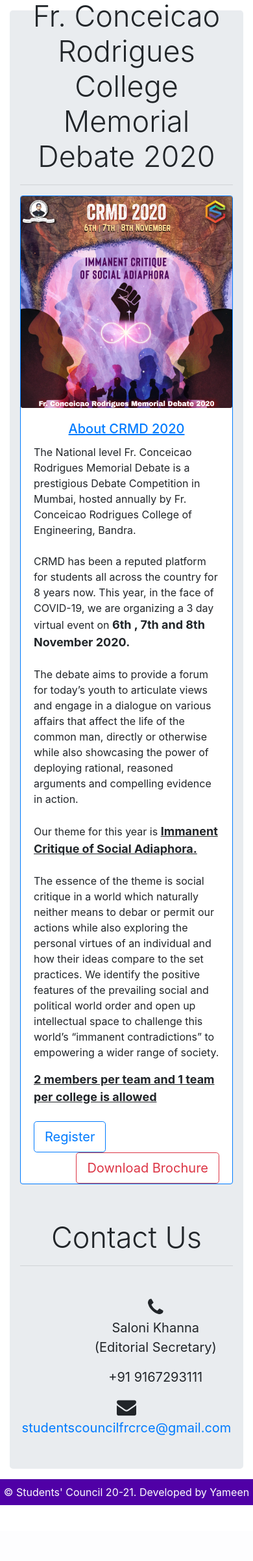
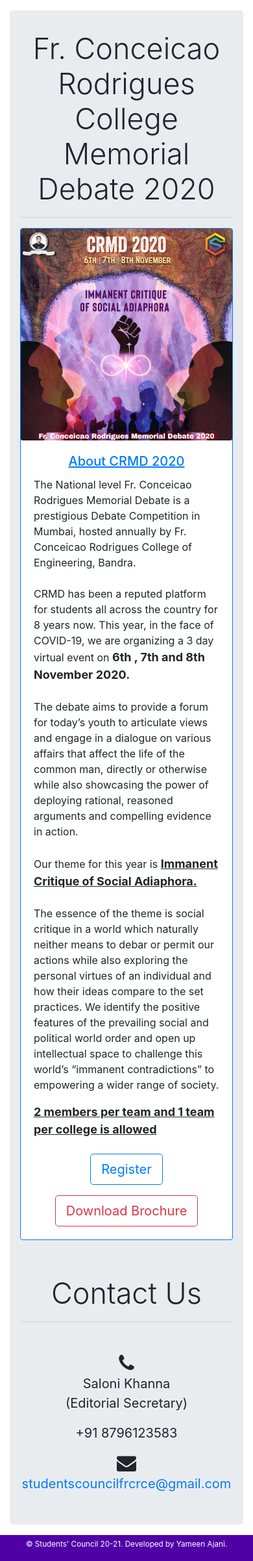
Before and after one commit to yameenajani/crmd2020, a Django app: page / in a window 390 px wide. Shown: the part 65-2468 px from the top of the page at 65% size. Before the commit the page ends 2382 px from the top, so only its background shows below. Run offline with Django 3.2, Linux system fonts and the light colour scheme; some libraries are stand-ins or nearby versions.

Commit message:
Responsiveness changes

```diff
--- a/templates/debateDetails.html
+++ b/templates/debateDetails.html
@@ -14,12 +14,12 @@
     <h3>Your team code : {{ request.user.username }}</h3>
     <br>
   </div>
-  <div style="width: 100%" class="card ml-auto mr-auto">
+  <div style="width: 100%" class="card my-2 ml-auto mr-auto">
     <div style="background-color: #4243BC; color: white" class="card-header text-center">
       Next Debate Details
     </div>
     <div style="background-color: yellow; height: 3px;"></div>
-    <div class="card-body">
+    <div class="card-body table-responsive">
       <table class="table table-borderless">
         <thead>
           <tr>
--- a/templates/footer.html
+++ b/templates/footer.html
@@ -1,3 +1,3 @@
 <footer style="background-color: #5000A6; height: 40px; display: block; width: 100vw">
-  <p style="line-height: 2.5em; color: white;" class="text-center">&copy; Students' Council 20-21. Developed by Yameen Ajani.</p>
+  <p style="line-height: 2.5em; color: white; font-size: min(3vw, 15px)" class="text-center">&copy; Students' Council 20-21. Developed by Yameen Ajani.</p>
 </footer>
--- a/templates/home.html
+++ b/templates/home.html
@@ -7,7 +7,7 @@
 
 {% block content %}
 <div class="jumbotron my-3">
-  <h1 class="display-4 text-center" style="font-size: 45px; margin-top: -50px!important;">Fr. Conceicao Rodrigues College Memorial Debate 2020</h1>
+  <h1 class="display-4 text-center" style="font-size: 45px;">Fr. Conceicao Rodrigues College Memorial Debate 2020</h1>
   <hr>
   <div class="card border-primary my-3">
     <div class="row no-gutters">
@@ -23,9 +23,11 @@
           Our theme for this year is <b style="font-size: large"><u>Immanent Critique of Social Adiaphora.</u></b><br><br>
           The essence of the theme is social critique in a world which naturally neither means to debar or permit our actions while also exploring the personal virtues of an individual and how their ideas compare to the set practices. We identify the positive features of the prevailing social and political world order and open up intellectual space to challenge this world’s “immanent contradictions” to empowering a wider range of society.</p>
           <b style="font-size: large"><u>2 members per team and 1 team per college is allowed</u></b><br><br>
-          <p class="card-text">
+          <p class="card-text text-center">
             <a target="_blank" href="https://forms.gle/wSjBZ7njwijDYGjVA" class="btn btn-lg btn-outline-primary">Register</a>
-            <a target="_blank" href="{% static "CRMD.pdf" %}" class="btn btn-lg btn-outline-danger float-right">Download Brochure</a>
+          </p>
+          <p class="card-text text-center">
+            <a target="_blank" href="{% static "CRMD.pdf" %}" class="btn btn-lg btn-outline-danger">Download Brochure</a>
           </p>
         </div>
       </div>
@@ -34,10 +36,11 @@
   <h1 class="display-4 text-center" style="font-size: 45px; margin-top: 55px!important;">Contact Us</h1>
   <hr class="mb-5">
   <div class="row">
-    <div class="col-sm-3 offset-3 text-center">
+    <div class="col-sm-3"></div>
+    <div class="col-sm-3 text-center">
       <i style="font-size: 30px;" class="fa fa-phone"></i>
       <p style="font-size: 20px;">Saloni Khanna<br>(Editorial Secretary)</p>
-      <p style="font-size: 20px;">+91 9167293111</p>
+      <p style="font-size: 20px;">+91 8796123583</p>
     </div>
     <div class="col-sm-3 text-center">
       <i style="font-size: 30px;" class="fa fa-envelope"></i>
--- a/templates/navbar.html
+++ b/templates/navbar.html
@@ -7,11 +7,11 @@
     <img src="{% static "stuco.png" %}" width="40" height="40" class="d-inline-block align-top" alt="" loading="lazy">
     CRMD 2020
   </a>
-  <button class="navbar-toggler" type="button" data-toggle="collapse" data-target="#navbarText" aria-controls="navbarText" aria-expanded="false" aria-label="Toggle navigation">
+  <button class="navbar-toggler" type="button" data-toggle="collapse" data-target=".navbar-collapse" aria-controls="navbarText" aria-expanded="false" aria-label="Toggle navigation">
     <span class="navbar-toggler-icon"></span>
   </button>
   <div class="navbar-collapse collapse w-100 order-3 dual-collapse2">
-    <ul class="navbar-nav nav-justified ml-auto">
+    <ul style="background-color: #5000A6" class="navbar-nav nav-justified ml-auto">
         <li class="nav-item">
             <a class="nav-link {% if request.path == home_url %}rounded bg-danger{% endif %}" href="{{home_url}}">Home</a>
         </li>
--- a/templates/scores.html
+++ b/templates/scores.html
@@ -16,7 +16,7 @@
       Debate scores
     </div>
     <div style="background-color: yellow; height: 3px;"></div>
-    <div class="card-body">
+    <div class="card-body table-responsive">
       <table class="table table-borderless">
         <thead>
           <tr>
```
Also changed, not shown: db.sqlite3.
